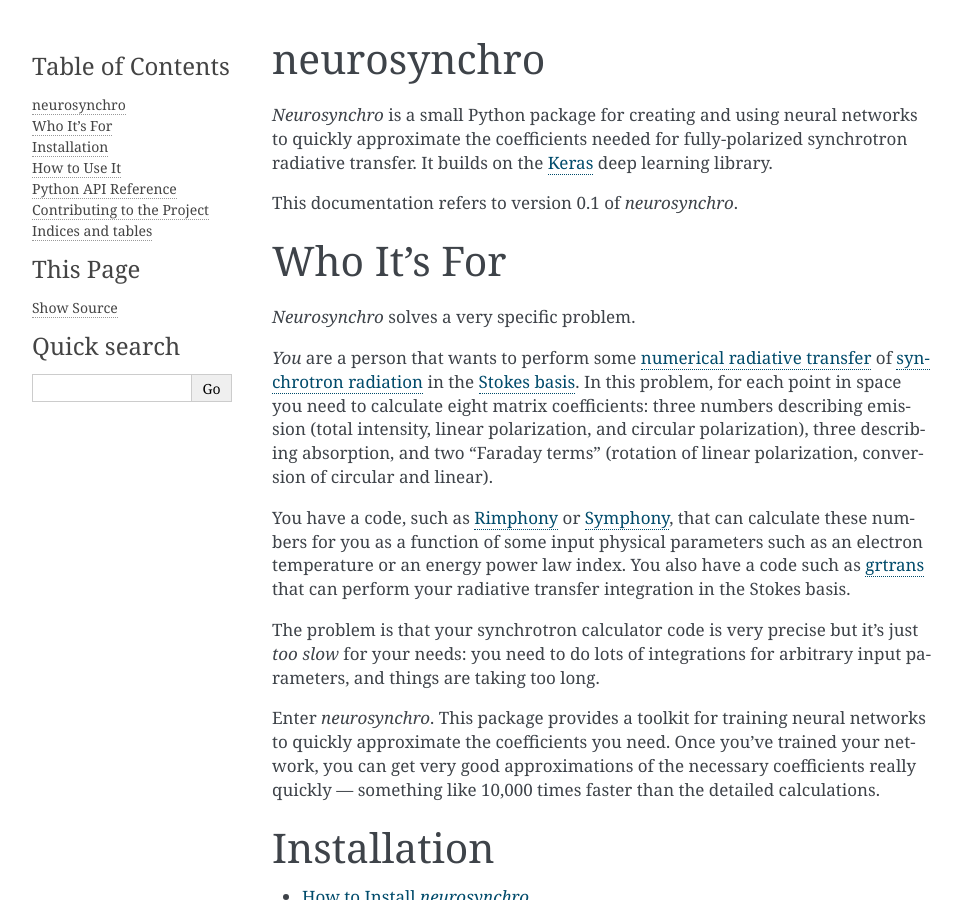
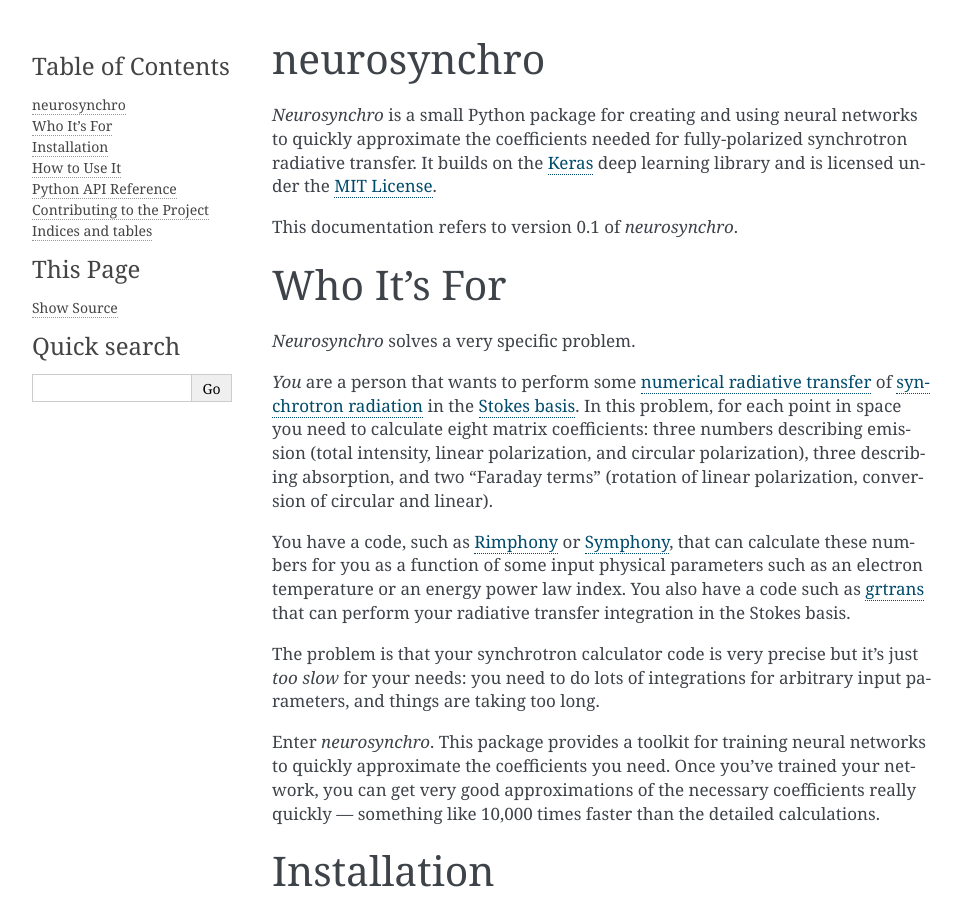
Before and after one commit to pkgw/neurosynchro, a Sphinx documentation site: the page built from doc/index.rst, in a window 1280 px wide and 900 px high. Shown: the whole window, without its empty margins (148-1110 px from the left). Built offline with Sphinx 7.4.7, drawn with Linux system fonts in a browser that asks for light colours.

Commit message:
doc/index.rst: mention the license

```diff
--- a/doc/index.rst
+++ b/doc/index.rst
@@ -7,7 +7,8 @@ neurosynchro
 *Neurosynchro* is a small Python package for creating and using neural
 networks to quickly approximate the coefficients needed for fully-polarized
 synchrotron radiative transfer. It builds on the `Keras <https://keras.io/>`_
-deep learning library.
+deep learning library and is licensed under the `MIT License
+<https://github.com/pkgw/neurosynchro/blob/master/LICENSE>`_.
 
 This documentation refers to version |version| of *neurosynchro*.
 
```
